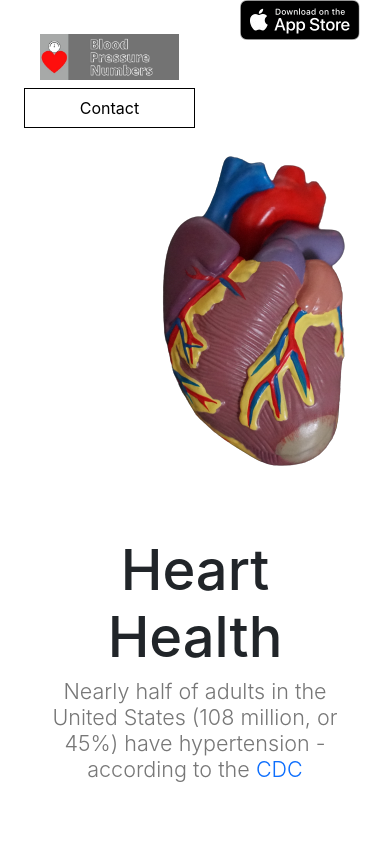
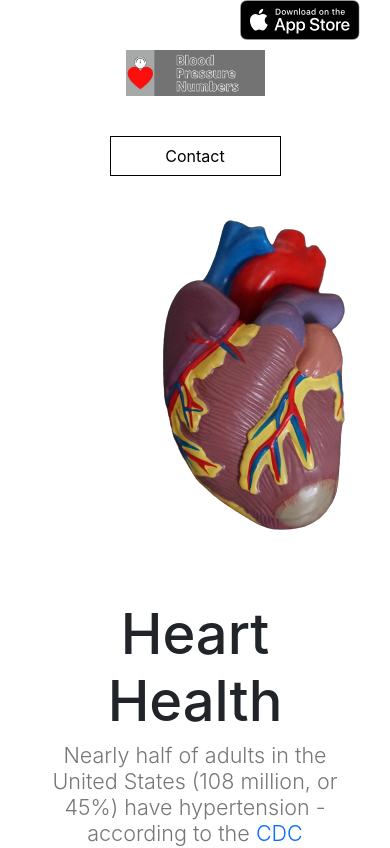
Before and after one commit to jgarcia4444/bpn-web-client, a React (Create React App) app: page / in a window 390 px wide. Shown: the top 848 px of the page. Built offline with nearby package versions, Linux system fonts and the light colour scheme.

Commit message:
The nav logo and btn now center when the screen gets down to monile size.

```diff
--- a/src/components/Nav/index.css
+++ b/src/components/Nav/index.css
@@ -10,3 +10,10 @@
 .other-page-btn {
     width: 50%;
 }
+
+
+@media (max-width: 575px) {
+    .nav-img, .other-page-btn {
+        margin: 1em auto;
+    }
+}
--- a/src/components/Nav/index.js
+++ b/src/components/Nav/index.js
@@ -21,10 +21,14 @@ const Nav = () => {
         <Container className="nav-container">
             <Row>
                 <Col sm={8}>
-                    <img alt="Horizontal Blood Pressure Numbers Logo" className="nav-link nav-img" src={logoHorizontal} />
+                    <div className="logo-wrapper">
+                        <img alt="Horizontal Blood Pressure Numbers Logo" className="nav-link nav-img" src={logoHorizontal} />
+                    </div>
                 </Col>
                 <Col sm={4}>
-                    <Link onClick={handleOtherPageClick} className="basic-btn other-page-btn" to={`/${otherPage.toLowerCase()}`}>{otherPage}</Link>
+                    <div className="nav-link-wrapper">
+                        <Link onClick={handleOtherPageClick} className="basic-btn other-page-btn" to={`/${otherPage.toLowerCase()}`}>{otherPage}</Link>
+                    </div>
                 </Col>
             </Row>
         </Container>
```
Also changed, not shown: 1 other file (tests, documents, lock files or other folders).
